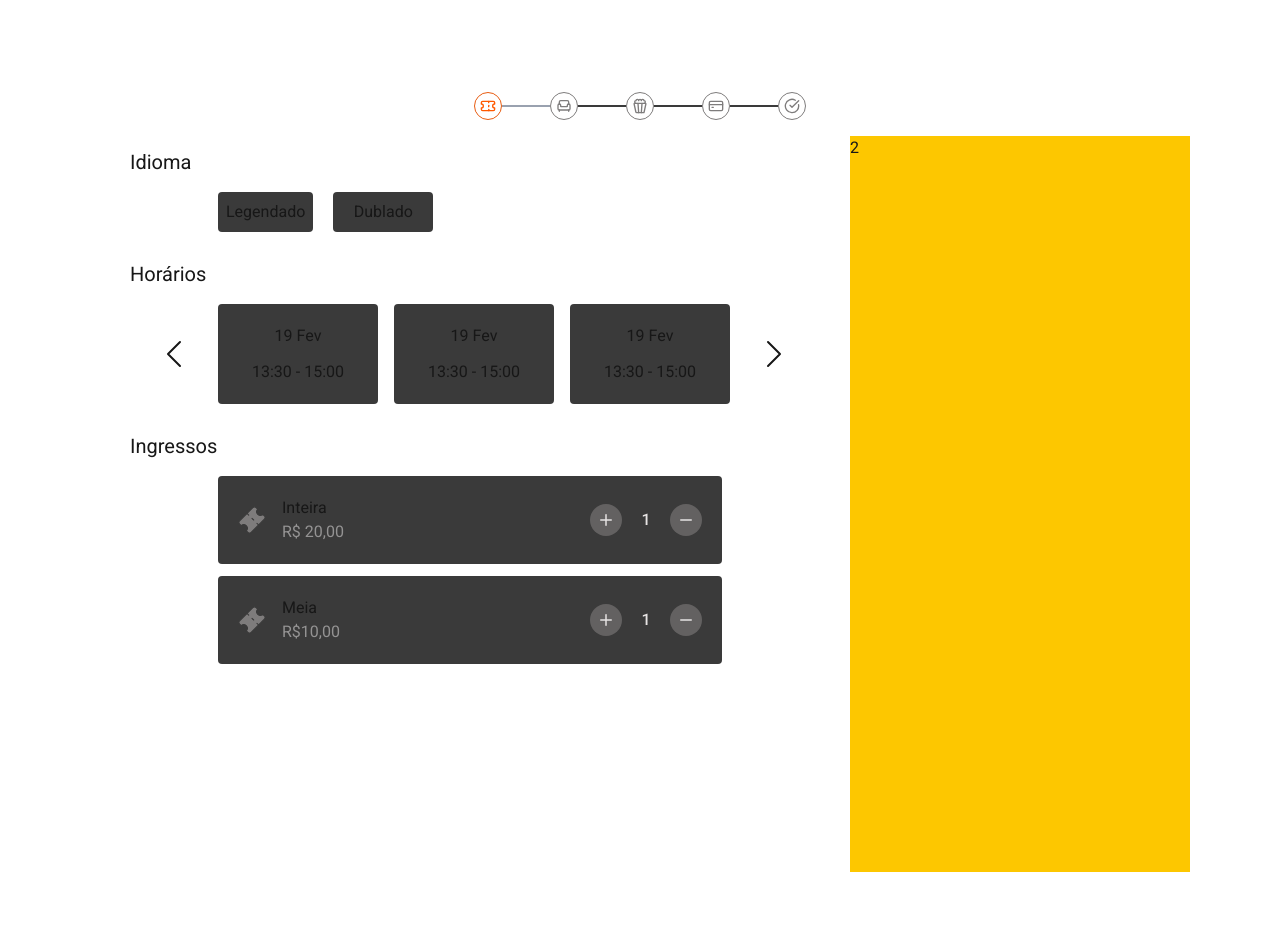
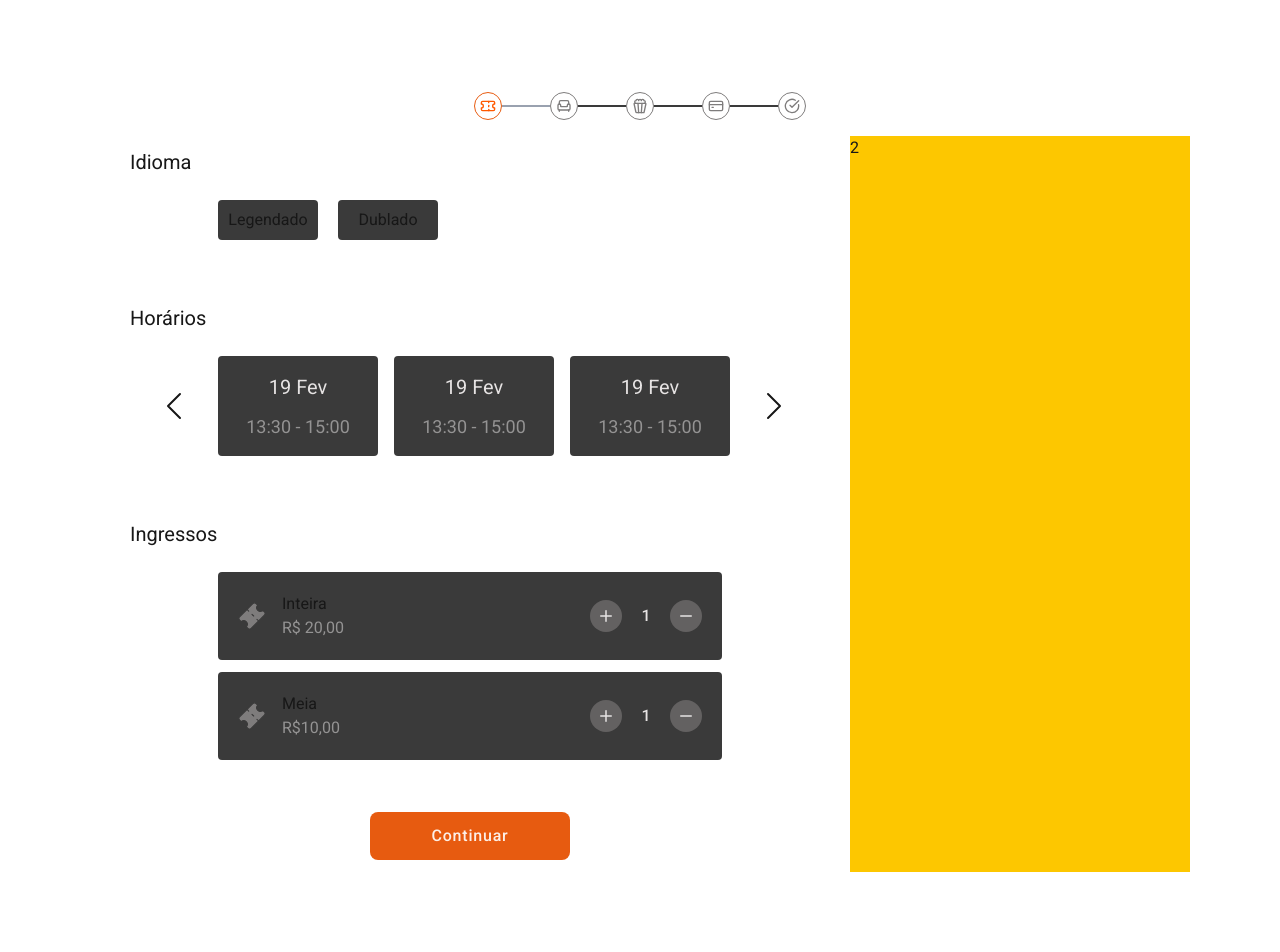
Before and after one commit to MaduDev003/LumiCine, a Next.js app: page /checkout/session in a window 1280 px wide. Shown: the top 952 px of the page. Built offline with nearby package versions, Linux system fonts and the light colour scheme.

Commit message:
feat: page session layout first step

```diff
--- a/src/features/checkout/session/sessionPage.tsx
+++ b/src/features/checkout/session/sessionPage.tsx
@@ -3,6 +3,7 @@ import { useCheckoutStore } from "@/src/store/checkoutStore";
 import CheckoutProgress from "../components/checkoutProgress";
 import { ChevronRight, ChevronLeft, Ticket, Minus, Plus } from "lucide-react";
 import Footer from "@/src/components/layout/Footer";
+import ButtonCine from "@/src/components/ui/ButtonCine";
 export default function SessionPage() {
 
     const movie = useCheckoutStore((state) => state.movie);
@@ -13,36 +14,36 @@ export default function SessionPage() {
             <div className="w-full max-w-275 h-200 mx-auto pb-5  flex flex-col gap-4">
                 <CheckoutProgress step="session"/>
                 <div className="h-full flex">
-                  <div className=" flex-2 px-10 gap-4 flex flex-col">
-                      <section className="flex gap-4 flex-col">
+                  <div className=" flex-2 px-10 gap-13 flex flex-col">
+                      <section className="flex gap-6 flex-col">
                           <h1 className="text-xl pt-3">Idioma</h1>
                           <div className="items-center pl-22 flex gap-5">
-                            <button className="bg-secondary-dark h-10 px-2 rounded">Legendado</button>
+                            <button className="bg-secondary-dark h-10 px-2 w-25 rounded">Legendado</button>
                             <button  className="bg-secondary-dark h-10 w-25 px-2 rounded">Dublado</button>
                           </div>
                       </section>
-                      <section className="flex flex-col gap-4">
+                      <section className="flex flex-col gap-6">
                            <h1 className="text-xl pt-3">Horários</h1>
                            <div className="pl-5 flex gap-5 items-center">
                                 <ChevronLeft className="w-12 h-12 stroke-1" />
                                 <div className="flex gap-4">
                                   <button className="bg-secondary-dark w-40 h-25 rounded flex flex-col gap-3 items-center justify-center">
-                                    <h2>19 Fev</h2>
-                                    <p>13:30 - 15:00</p>
+                                    <h2 className="text-font-dark text-xl">19 Fev</h2>
+                                    <p className="text-font-secondary-dark text-[18px]">13:30 - 15:00</p>
                                   </button>
                                   <button className="bg-secondary-dark w-40 h-25 rounded flex flex-col gap-3 items-center justify-center">
-                                    <h2>19 Fev</h2>
-                                    <p>13:30 - 15:00</p>
+                                    <h2 className="text-font-dark text-xl">19 Fev</h2>
+                                    <p className="text-font-secondary-dark text-[18px]">13:30 - 15:00</p>
                                   </button>
                                   <button className="bg-secondary-dark w-40 h-25 rounded flex flex-col gap-3 items-center justify-center">
-                                    <h2>19 Fev</h2>
-                                    <p>13:30 - 15:00</p>
+                                    <h2 className="text-font-dark text-xl">19 Fev</h2>
+                                    <p className="text-font-secondary-dark text-[18px]">13:30 - 15:00</p>
                                   </button>
                                 </div>
                                 <ChevronRight className="w-12 h-12 stroke-1" />
                            </div>
                       </section>
-                      <section className="flex flex-col gap-4">
+                      <section className="flex flex-col gap-6">
                         <h1 className="text-xl pt-3">Ingressos</h1>
                         <div className="flex flex-col gap-3 mx-22">
                           <div className="bg-secondary-dark h-22 rounded p-5 flex  items-center justify-between">
@@ -57,7 +58,7 @@ export default function SessionPage() {
                               </div>
                               <div className="flex items-center gap-3">
                                 <button
-                                  className="w-8 h-8 rounded-full bg-tertiary-dark/60 text-font-dark flex items-center justify-center hover:bg-tertiary-dark transition cursor-pointer"
+                                  className="w-8 h-8 rounded-full bg-tertiary-dark/60 text-font-dark flex items-center justify-center hover:bg-tertiary-dark/75 transition cursor-pointer"
                                 >
                                   <Plus size={18}/>
                                 </button>
@@ -67,7 +68,7 @@ export default function SessionPage() {
                                 </span>
 
                                 <button
-                                  className="w-8 h-8 rounded-full bg-tertiary-dark/60 text-font-dark flex items-center justify-center hover:bg-tertiary-dark transition cursor-pointer"
+                                  className="w-8 h-8 rounded-full bg-tertiary-dark/60 text-font-dark flex items-center justify-center  hover:bg-tertiary-dark/75 transition cursor-pointer"
                                 >
                                   <Minus size={18}/>
                                 </button>
@@ -85,7 +86,7 @@ export default function SessionPage() {
                               </div>
                               <div className="flex items-center gap-3">
                                 <button
-                                  className="w-8 h-8 rounded-full bg-tertiary-dark/60 text-font-dark flex items-center justify-center hover:bg-tertiary-dark transition cursor-pointer"
+                                  className="w-8 h-8 rounded-full bg-tertiary-dark/60 text-font-dark flex items-center justify-center  hover:bg-tertiary-dark/75 transition cursor-pointer"
                                 >
                                   <Plus size={18}/>
                                 </button>
@@ -95,7 +96,7 @@ export default function SessionPage() {
                                 </span>
 
                                 <button
-                                  className="w-8 h-8 rounded-full bg-tertiary-dark/60 text-font-dark flex items-center justify-center hover:bg-tertiary-dark transition cursor-pointer"
+                                  className="w-8 h-8 rounded-full bg-tertiary-dark/60 text-font-dark flex items-center justify-center  hover:bg-tertiary-dark/75 transition cursor-pointer"
                                 >
                                   <Minus size={18}/>
                                 </button>
@@ -103,6 +104,14 @@ export default function SessionPage() {
                           </div>
                         </div>
                       </section>
+                      <div className="flex justify-center">
+                        <ButtonCine text="Continuar" className="bg-accent w-50 text-font-dark
+                            h-12
+                            transition-all duration-300
+                            hover:scale-105 cursor-pointer
+                            hover:brightness-110
+                            hover:shadow-[0_25px_60px_rgba(0,0,0,0.2)]" />
+                      </div>
                   </div>
                   <div className="bg-yellow-400 flex-1">2</div>
                 </div>
```
